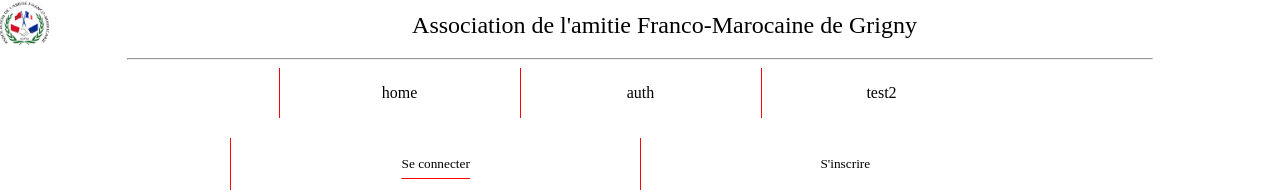
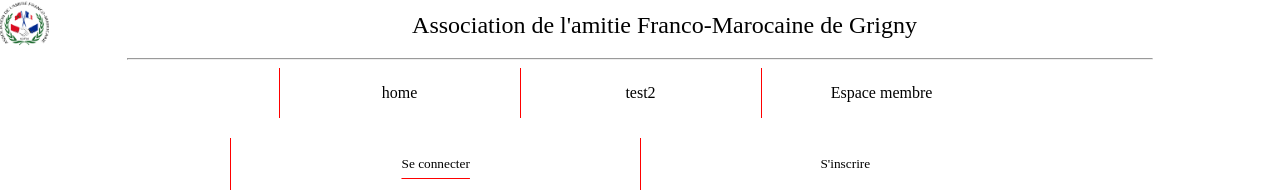
Before and after one commit to Thaishery/aafm-front, a React (Vite) app: page /auth in a window 1280 px wide. Shown: the top 192 px of the page. Built offline with nearby package versions, Linux system fonts and the light colour scheme; a web font is replaced by a local one.

Commit message:
fix login bad field

```diff
--- a/src/layout/Auth/auth.jsx
+++ b/src/layout/Auth/auth.jsx
@@ -109,7 +109,7 @@ const AuthLayout = ({userIsLoggedIn,setUserIsLoggedIn}) =>{
   }
 
   const handleLoginPasswordChange = (e)=>{
-    setRegisterPassword(e.target.value)
+    setLoginPassword(e.target.value)
   }
 
   const handleRegisterPasswordChange = (e)=>{
--- a/src/layout/header/header.jsx
+++ b/src/layout/header/header.jsx
@@ -6,7 +6,7 @@ import Footer from "../../componant/footer/Footer"
 import './style.scss'
 
 const Header = () =>{
-  const navElements = [{path:"/",link:"home"},{path:"/auth",link:"auth"},{path:"/link2",link:"test2"}]
+  const navElements = [{path:"/",link:"home"},{path:"/link2",link:"test2"},{path:"/auth",link:"Espace membre"}]
   return (
     <>
     <div className="header">
```
